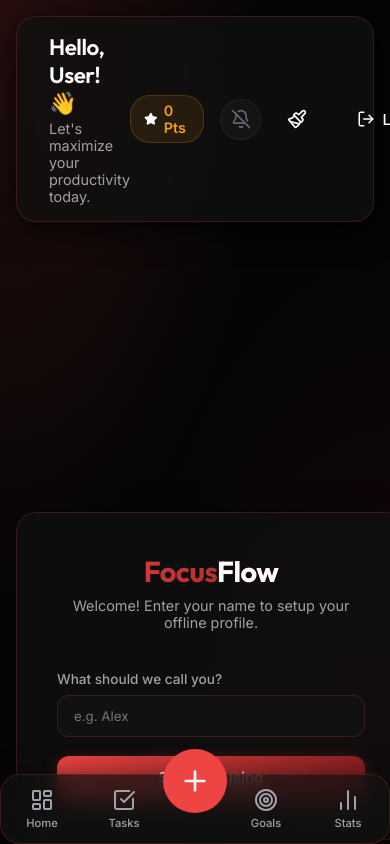
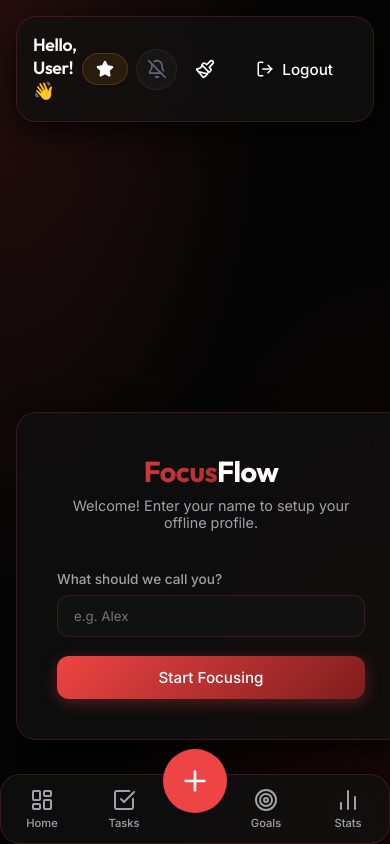
Before and after one commit to amvaltrx/focusflow, a React (Vite) app in the folder frontend/: page /#/login in a window 390 px wide. Built offline with nearby package versions, Linux system fonts and the light colour scheme; no server answers.

Commit message:
style: final header alignment fixes for mobile

```diff
--- a/frontend/src/components/layout/Header.css
+++ b/frontend/src/components/layout/Header.css
@@ -118,3 +118,25 @@
   0%, 100% { opacity: 1; transform: scale(1); }
   50% { opacity: 0.8; transform: scale(0.95); }
 }
+
+@media (max-width: 768px) {
+  .header {
+    padding: 1rem;
+  }
+
+  .header-greeting h3 {
+    font-size: 1.1rem;
+  }
+
+  .header-greeting p {
+    display: none;
+  }
+
+  .header-actions {
+    gap: 0.5rem;
+  }
+
+  .points-badge span {
+    display: none;
+  }
+}
```
